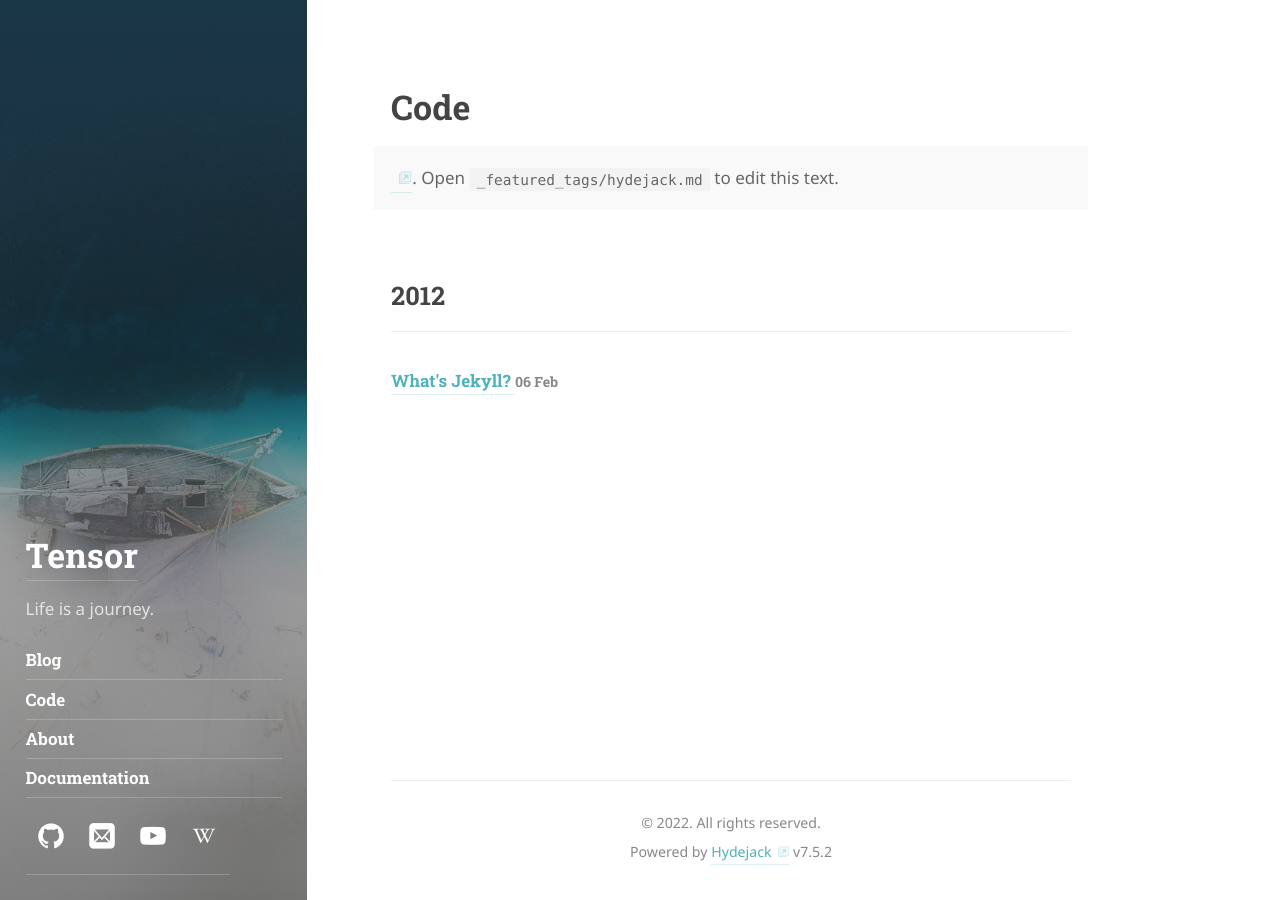
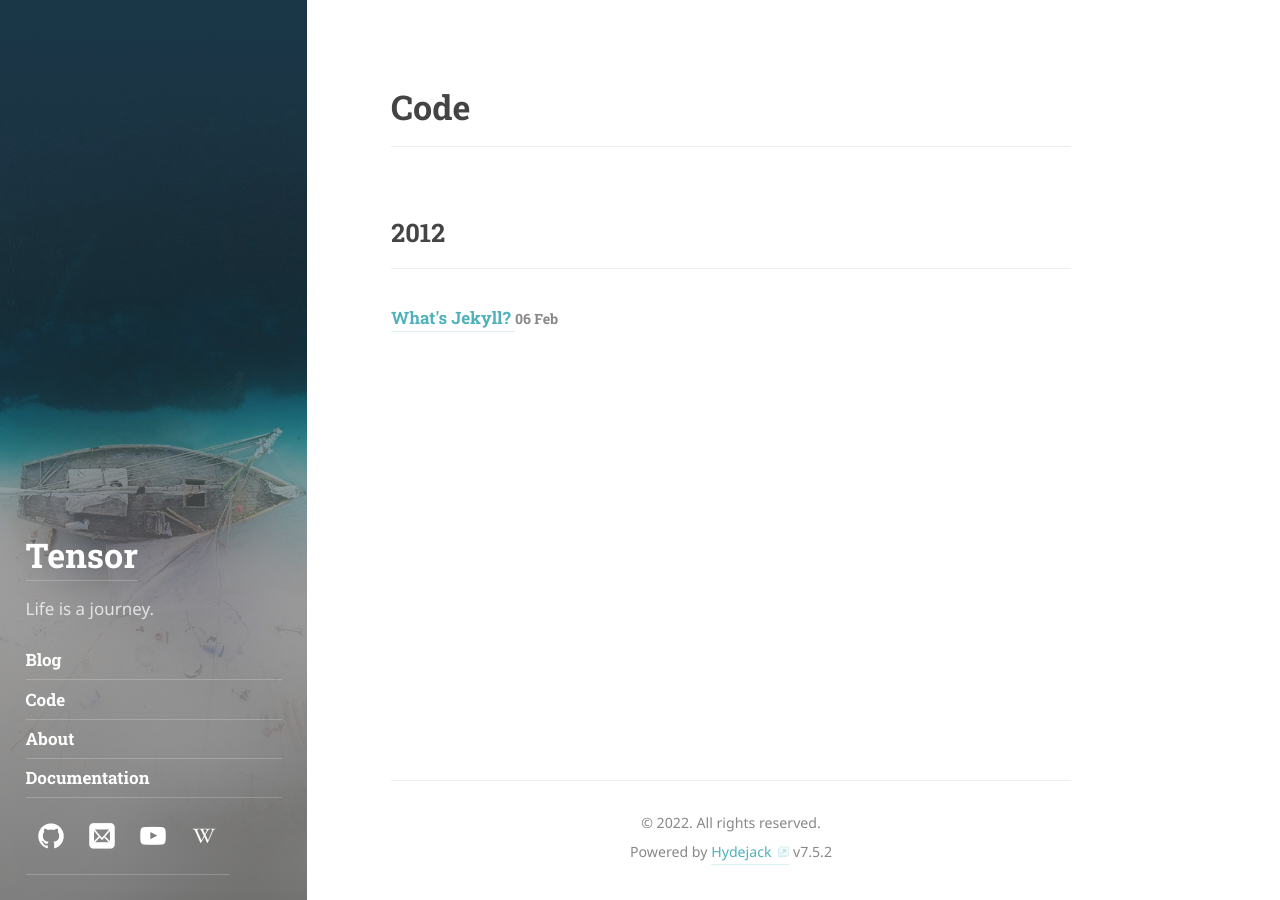
Before and after one commit to SekaiGao/SekaiGao.github.io, a Jekyll site: the page built from _featured_tags/hydejack.md, in a window 1280 px wide. Built offline with Jekyll 4.4.1, drawn with Linux system fonts in a browser that asks for light colours; some web fonts are replaced.

Commit message:
Update hydejack.md

```diff
--- a/_featured_tags/hydejack.md
+++ b/_featured_tags/hydejack.md
@@ -5,6 +5,5 @@ slug: code
 menu: true
 order: 2
 description: >
- [](http://media3.giphy.com/media/makedRIckZBW8/giphy.gif).
-  Open `_featured_tags/hydejack.md` to edit this text.
+
 ---
```
